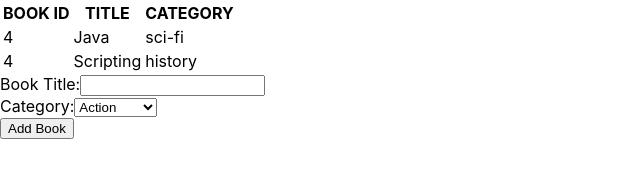
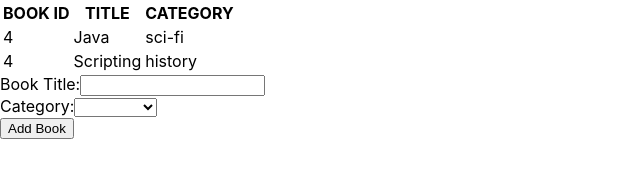
Before and after one commit to Tripple-A/Bookstore, a React (Create React App) app: page / in a window 1280 px wide. Shown: the top 188 px of the page, without its empty margins (0-640 px from the left). Built offline with nearby package versions, Linux system fonts and the light colour scheme.

Commit message:
added handleChange and handleCategory methods for onchange values in selected category and input

```diff
--- a/src/containers/booksform.js
+++ b/src/containers/booksform.js
@@ -1,14 +1,34 @@
-import React from 'react';
+import React, { Component } from 'react';
 
-const BooksForm = () => {
-  const categories = ['Action', 'Biography', 'History', 'Horror', 'Kids', 'Learning', 'Sci-Fi'];
+class BooksForm extends Component {
+  constructor(props) {
+    super(props);
+    this.state = {
+      title: '',
+      category: '',
+    };
+    this.handleChange = this.handleChange.bind(this);
+    this.handleCategory = this.handleCategory.bind(this);
+  }
 
+  handleChange(e) {
+    this.setState({ title: e.target.value });
+  }
+
+  handleCategory(e) {
+    this.setState({ category: e.target.value });
+  }
+
+  render() {
+    const categories = ['', 'Action', 'Biography', 'History', 'Horror', 'Kids', 'Learning', 'Sci-Fi'];
+    const { title } = this.state;
+    const { category } = this.state;
     return (
       <form>
         <label htmlFor="booktitle">
           {' '}
           Book Title:
-        <input type="text" name="booktitle" id="booktitle" />
+          <input type="text" name="booktitle" id="booktitle" value={title} onChange={this.handleChange} />
         </label>
 
         {' '}
@@ -16,7 +36,7 @@ const BooksForm = () => {
         <label htmlFor="cat">
           {' '}
           Category:
-        <select name="cat">
+          <select name="cat" value={category} onChange={this.handleCategory}>
             {categories.map(cat => (
               <option key={cat} value={cat}>
                 {' '}
@@ -30,6 +50,7 @@ const BooksForm = () => {
         <button type="button">Add Book</button>
       </form>
     );
-};
+  }
+}
 
 export default BooksForm;
```
Lines whose indentation alone changed are shown as unchanged.
